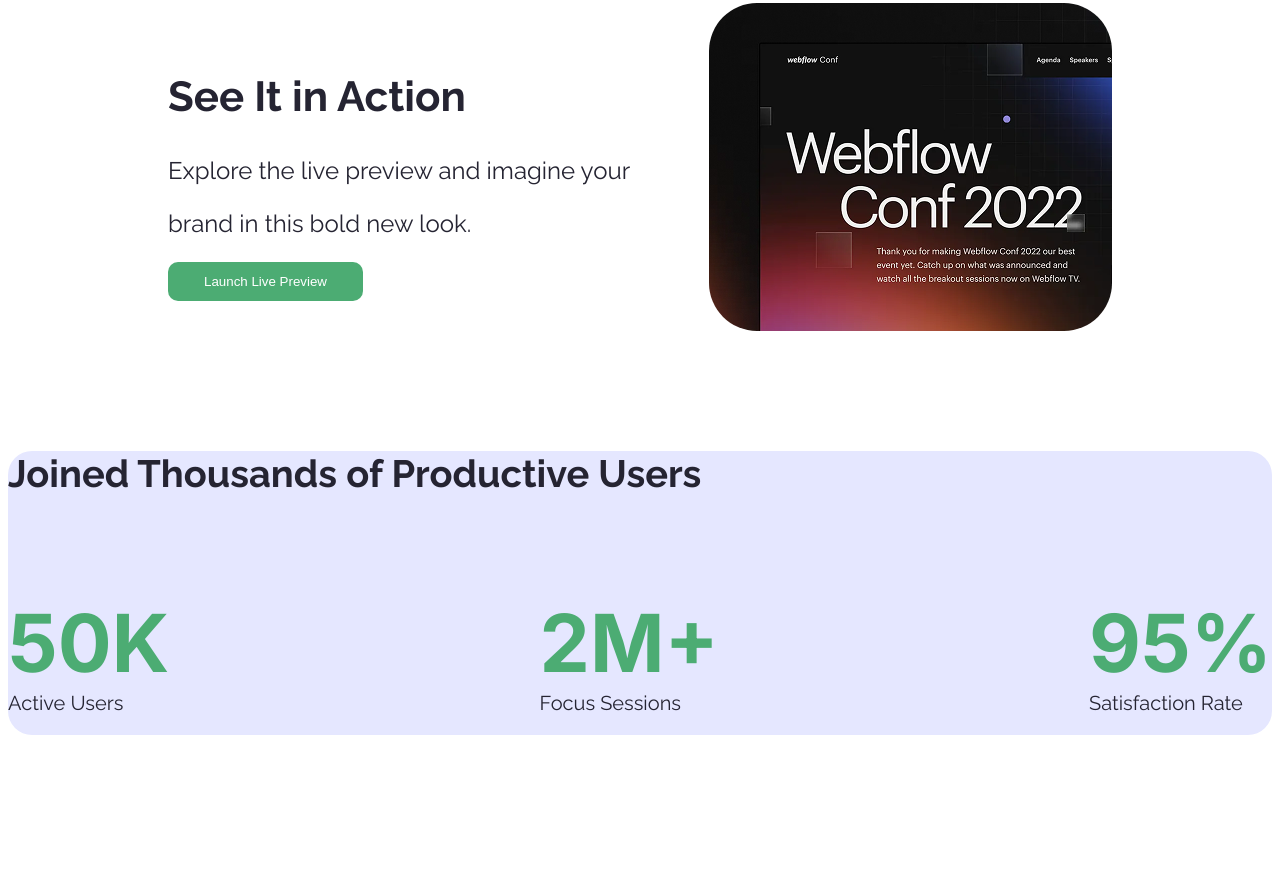
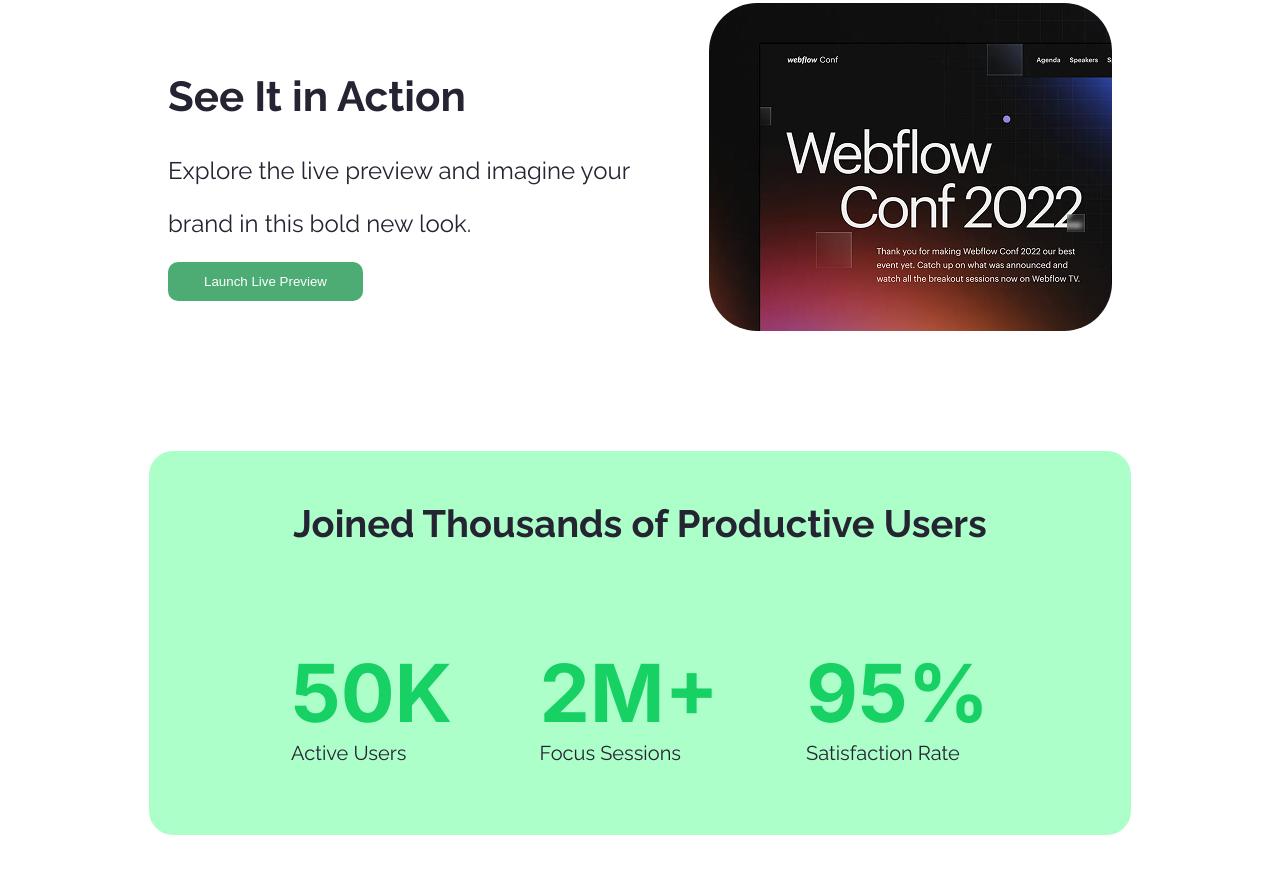
Before and after one commit to armamunsyl/assignment-01, a plain HTML site: page index.html in a window 1280 px wide. Shown: the part 765-1638 px from the top of the page. Before the commit the page ends 1508 px from the top, so only its background shows below. Drawn offline with Linux system fonts and the light colour scheme.

Commit message:
completed user join part

```diff
--- a/assignment-style.css
+++ b/assignment-style.css
@@ -87,15 +87,28 @@
     border-radius: 48px;
 }
 .joined-user{
-    background-color: #e5e7ff;
+    background-color: #adffc9;
+    z-index: 1;
     border-radius: 24px;
+    margin-top: 116px;
+    margin-bottom: 116px;
+    margin-left: 141px;
+    margin-right: 141px;
 }
 .joined-txt{
     font-size: 38px;
+    padding-top: 50px;
+    text-align: center;
+    padding-left: 142px;
+    padding-right: 142px;
+    width: bold;
 }
 .user-set{
     display: flex;
     justify-content: space-between;
+    padding-left: 142px;
+    padding-right: 142px;
+    padding-bottom: 50px;
 }
 .user-set h1{
     font-family: "Inter", sans-serif;
@@ -103,7 +116,7 @@
      font-style: normal;
      font-size: 80px;
      margin-bottom: 0;
-     color: #4cac73;
+     color: #17d164;
 }
 .user-set p{
     font-family: "Raleway", sans-serif;
```
